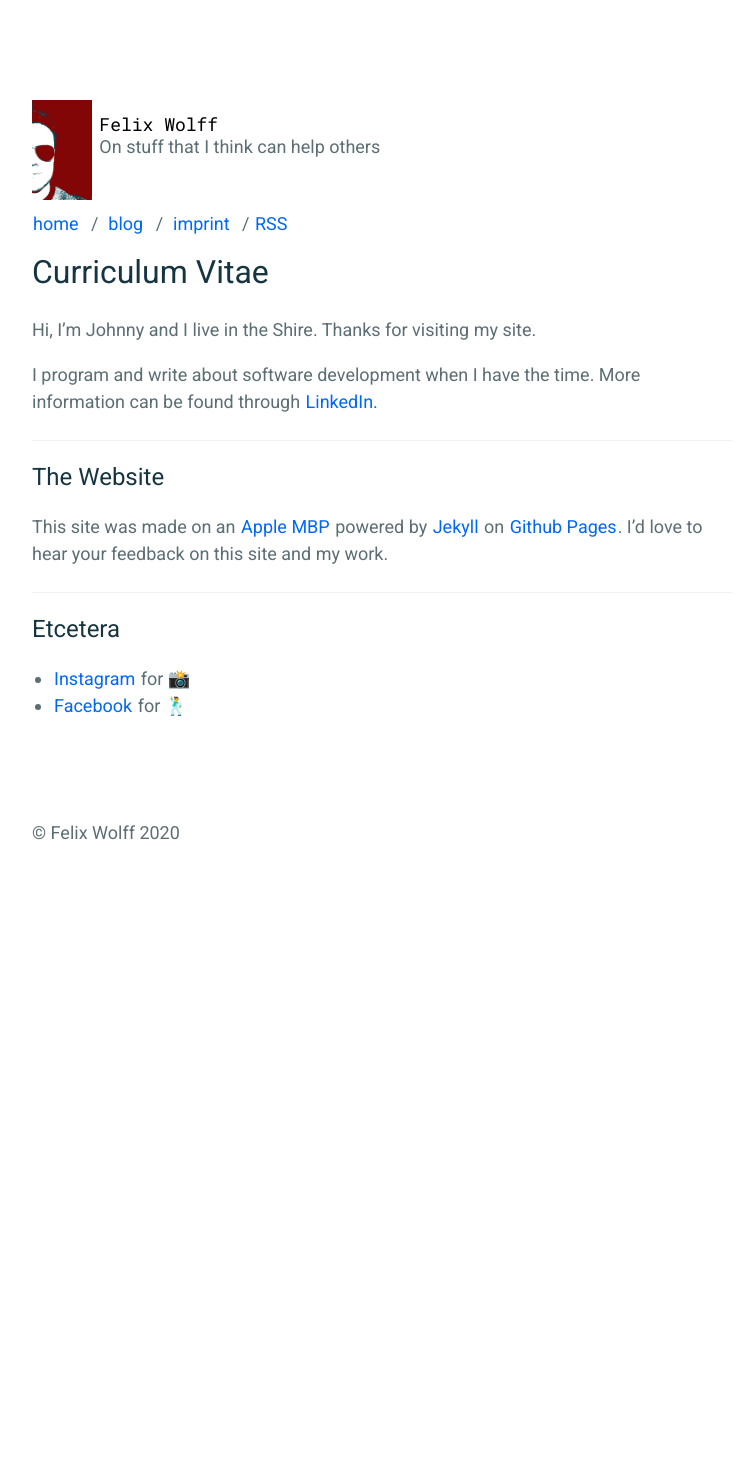
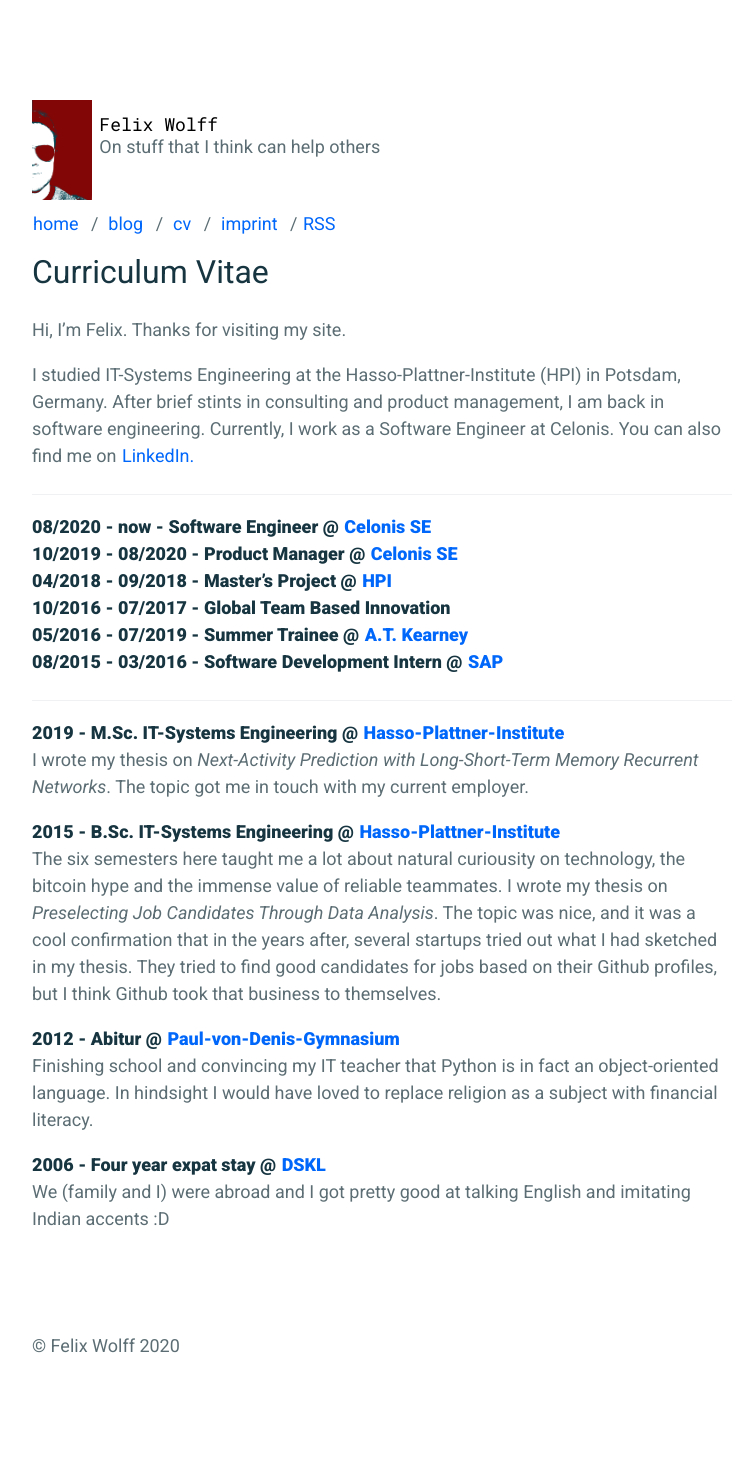
Before and after one commit to flxw/flxw.github.io, a Jekyll site: the page built from _pages/cv.md, in a window 1280 px wide. Shown: the whole page, without its empty margins (258-1010 px from the left). Built offline with Jekyll 4.4.1, drawn with Linux system fonts in a browser that asks for light colours; before the commit the page ends 946 px from its top, so only the background shows below that.

Commit message:
Bring up first version of CV

```diff
--- a/_includes/header.html
+++ b/_includes/header.html
@@ -9,8 +9,8 @@
   <p>
     <a href="{{ "/" | prepend: site.baseurl }}">home</a>
     <span class="u-separate"></span> <a href="{{ "/blog/" | prepend: site.baseurl }}">blog</a>
-<!--    <span class="u-separate"></span> <a href="{{ "/cv/" | prepend: site.baseurl }}">cv</a>
-    <span class="u-separate"></span> <a href="{{ "/links/" | prepend: site.baseurl }}">links</a>
+    <span class="u-separate"></span> <a href="{{ "/cv/" | prepend: site.baseurl }}">cv</a>
+<!--        <span class="u-separate"></span> <a href="{{ "/links/" | prepend: site.baseurl }}">links</a>
     <span class="u-separate"></span> <a href="{{ "/ideas/" | prepend: site.baseurl }}">ideas</a>
      -->
     <span class="u-separate"></span> <a href="{{ "/imprint/" | prepend: site.baseurl }}">imprint</a>
--- a/_pages/cv.md
+++ b/_pages/cv.md
@@ -3,19 +3,38 @@
 title: Curriculum Vitae
 permalink: /cv/
 ---
-Hi, I'm Johnny and I live in the Shire. Thanks for visiting my site.
+Hi, I'm Felix. Thanks for visiting my site.
 
-I program and write about software development when I have the time. More information can be found through <a href="https://www.linkedin.com/" data-network="LinkedIn" data-proofer-ignore>LinkedIn.</a>
+I studied IT-Systems Engineering at the Hasso-Plattner-Institute (HPI) in Potsdam, Germany.
+After brief stints in consulting and product management, I am back in software engineering.
+Currently, I work as a Software Engineer at Celonis.
+You can also find me on <a href="https://www.linkedin.com/fe-lix-62" data-network="LinkedIn" data-proofer-ignore>LinkedIn.</a>
 
 ----
 
-## The Website
-This site was made on an [Apple MBP](https://www.apple.com/) powered by [Jekyll](https://jekyllrb.com) on [Github Pages](https://pages.github.com).
-I'd love to hear your feedback on this site and my work.
+**08/2020 - now - Software Engineer @ [Celonis SE](https://celonis.com)**\\
+**10/2019 - 08/2020 - Product Manager @ [Celonis SE](https://celonis.com)**\\
+**04/2018 - 09/2018 - Master's Project @ [HPI](https://hpi.de)**\\
+**10/2016 - 07/2017 - Global Team Based Innovation**\\
+**05/2016 - 07/2019 - Summer Trainee @ [A.T. Kearney](https://kearney.com)**\\
+**08/2015 - 03/2016 - Software Development Intern @ [SAP](https://sap.com)**
 
 ----
 
-## Etcetera
+**2019 - M.Sc. IT-Systems Engineering @ [Hasso-Plattner-Institute](https://hpi.de)**\\
+I wrote my thesis on *Next-Activity Prediction with Long-Short-Term Memory Recurrent Networks*.
+The topic got me in touch with my current employer.
 
-- [Instagram](https://www.instagram.com/) for 📸
-- [Facebook](https://www.facebook.com/) for 🕺
+**2015 - B.Sc. IT-Systems Engineering @ [Hasso-Plattner-Institute](https://hpi.de)**\\
+The six semesters here taught me a lot about natural curiousity on technology,
+the bitcoin hype and the immense value of reliable teammates.
+I wrote my thesis on *Preselecting Job Candidates Through Data Analysis*.
+The topic was nice, and it was a cool confirmation that in the years after, several startups tried out what I had sketched in my thesis.
+They tried to find good candidates for jobs based on their Github profiles, but I think Github took that business to themselves.
+
+**2012 - Abitur @ [Paul-von-Denis-Gymnasium](https://gym-schiff.de)**\\
+Finishing school and convincing my IT teacher that Python is in fact an object-oriented language.
+In hindsight I would have loved to replace religion as a subject with financial literacy.
+
+**2006 - Four year expat stay @ [DSKL](https://dskl.edu.my)**\\
+We (family and I) were abroad and I got pretty good at talking English and imitating Indian accents :D
```
